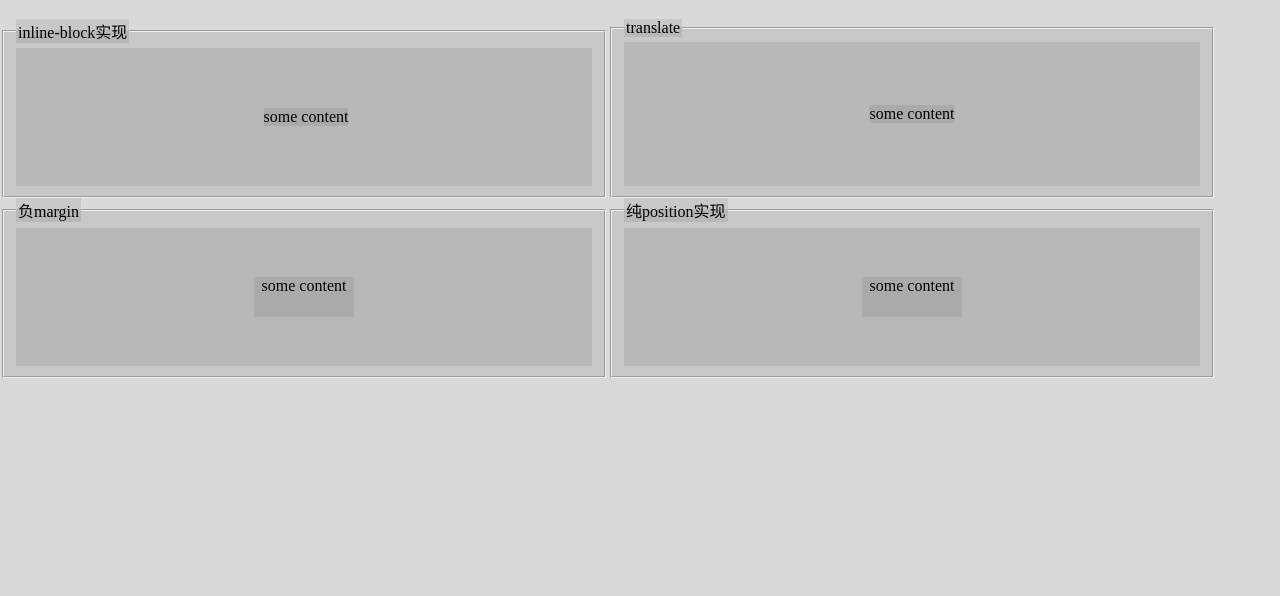
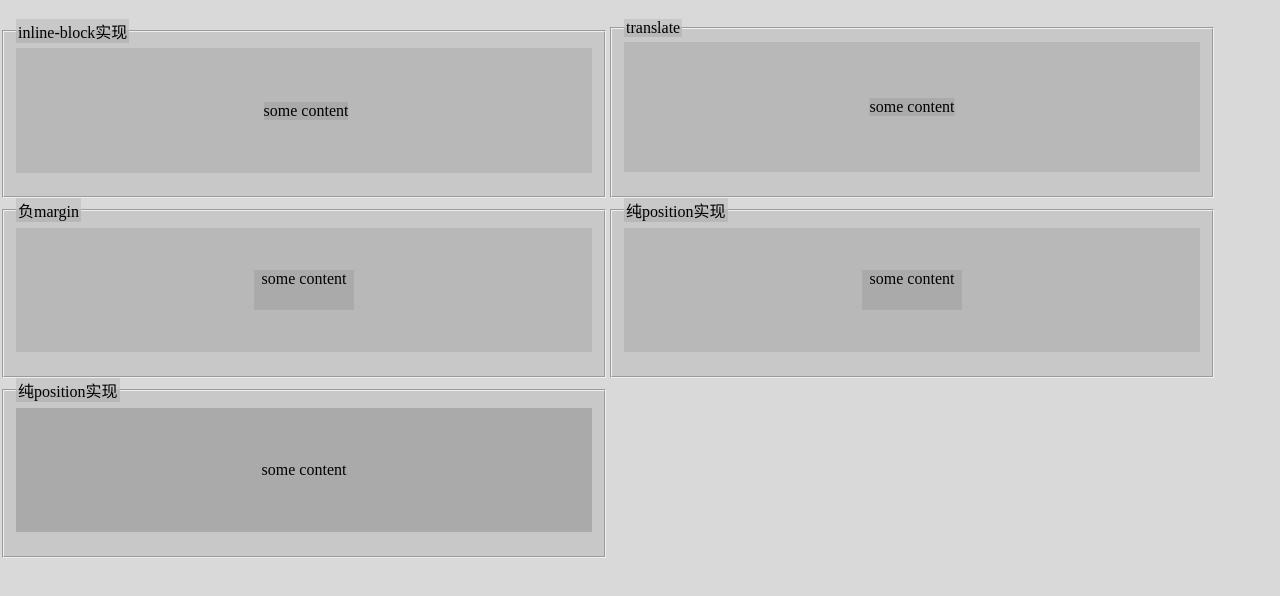
Before and after one commit to wu-rui/miao, a plain HTML site: page abs-center.html in a window 1280 px wide. Shown: the part 70-666 px from the top of the page. Drawn offline with Linux system fonts and the light colour scheme.

Commit message:
abs-center change element height

```diff
--- a/abs-center.html
+++ b/abs-center.html
@@ -16,6 +16,9 @@
         height: 100%;
         margin: 0;
       }
+      body {
+        overflow: hidden;
+      }
       fieldset {
         width: 45%;
         height: 20%;
@@ -23,7 +26,7 @@
       }
       fieldset .wrapper {
         width: 100%;
-        height: 100%;
+        height: 90%;
         text-align: center;
       }
 
@@ -43,7 +46,6 @@
       /* position实现------------------------------------------------------- */
       .position .wrapper {
         position: relative;
-        height: 100%;
       }
 
       .position .content {
@@ -88,38 +90,56 @@
         margin-top:  calc( -40px / 2);
         margin-left:  calc( -100px / 2);
             /* 不够灵活 需要指定center box 的 高度和宽度 */
-
+      }
+      /* .table-cell ------------------------------------- */
+        .table-cell .wrapper {
+          display: table;
+        }
+        .table-cell .content {
+          display: table-cell;
+          text-align: center;
+          vertical-align: middle;
+        }
       }
     </style>
   </head>
   <body>
     <h1 style="text-align: center">绝对居中</h1>
+    <!-- inline-block------------------------------------------ -->
     <fieldset class="inline-block">
       <legend>inline-block实现</legend>
       <div class="wrapper">
         <div class="content">some content</div>
       </div>
     </fieldset>
-
+    <!-- translate-------------------------------------------- -->
     <fieldset class="translate">
       <legend>translate</legend>
       <div class="wrapper">
         <div class="content">some content</div>
       </div>
     </fieldset>
-
+    <!-- margin----------------------------- -->
     <fieldset class="margin">
       <legend>负margin</legend>
       <div class="wrapper">
         <div class="content">some content</div>
       </div>
     </fieldset>
-
+    <!-- position实现------------------------------------------------------- -->
     <fieldset class="position">
       <legend>纯position实现</legend>
       <div class="wrapper">
         <div class="content">some content</div>
       </div>
     </fieldset>
+    <!-- table-cell实现----------------------------------------- -->
+
+    <fieldset class="table-cell">
+      <legend>纯position实现</legend>
+      <div class="wrapper">
+       <div class="content"> some content</div>
+      </div>
+    </fieldset>
   </body>
 </html>
```
